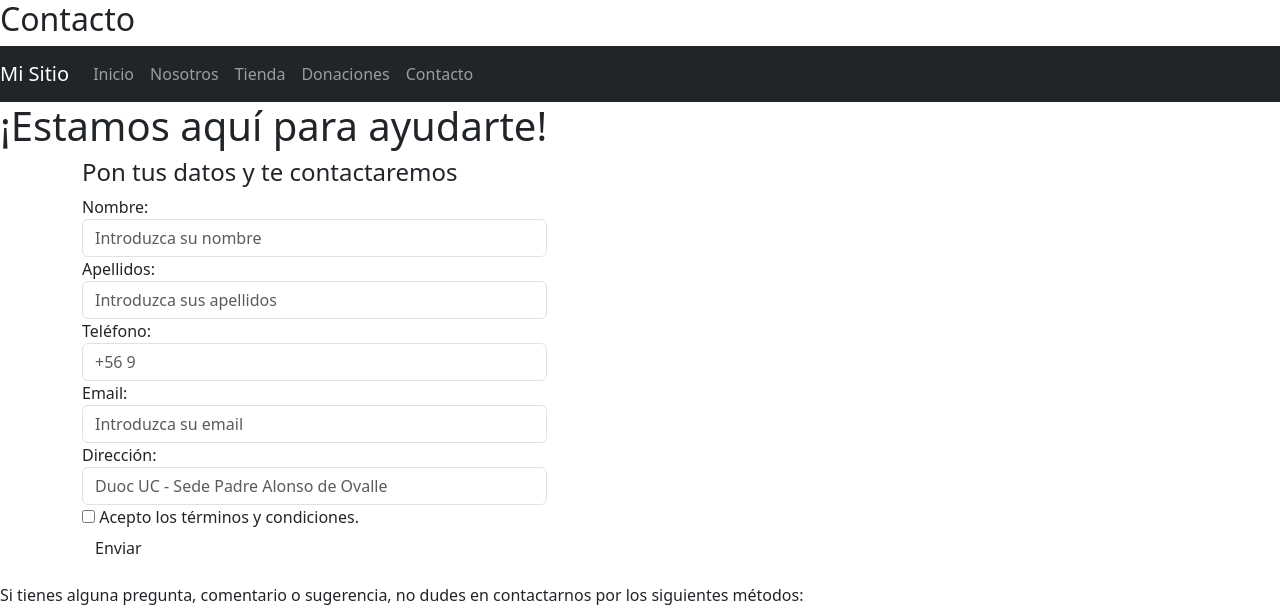
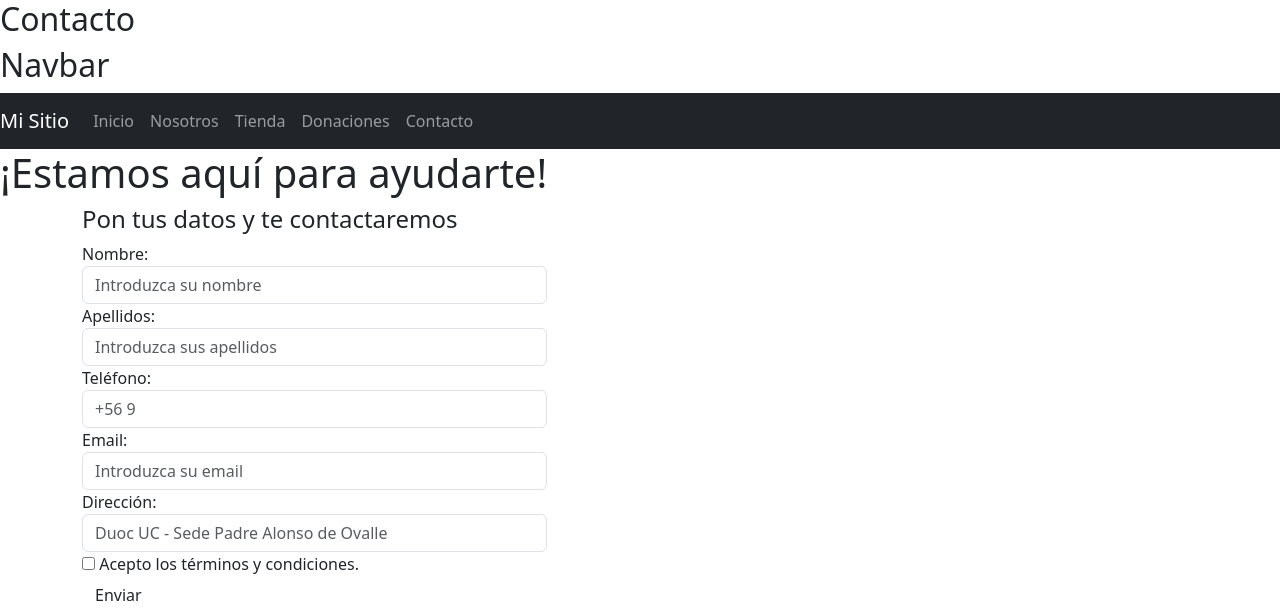
Before and after one commit to Srdrakon/PetShop, a Django app: page /Petapp/contacto/ in a window 1280 px wide. Shown: the top 613 px of the page. Run offline with Django 5.2, Linux system fonts and the light colour scheme; some libraries are stand-ins or nearby versions.

Commit message:
Update navbar.html

```diff
--- a/petapp/templates/petapp/navbar.html
+++ b/petapp/templates/petapp/navbar.html
@@ -3,7 +3,7 @@
 <head>
     <meta charset="UTF-8">
     <meta name="viewport" content="width=device-width, initial-scale=1.0">
-    <title>Navbar</title>
+ {% block title %}<H2>Navbar</H2>{% endblock %}
     <!-- Asegúrate de tener Bootstrap CSS y JS vinculados en tu archivo HTML -->
     <link rel="https://cdn.jsdelivr.net/npm/bootstrap@5.3.3/dist/css/bootstrap.min.css">
 </head>
```
